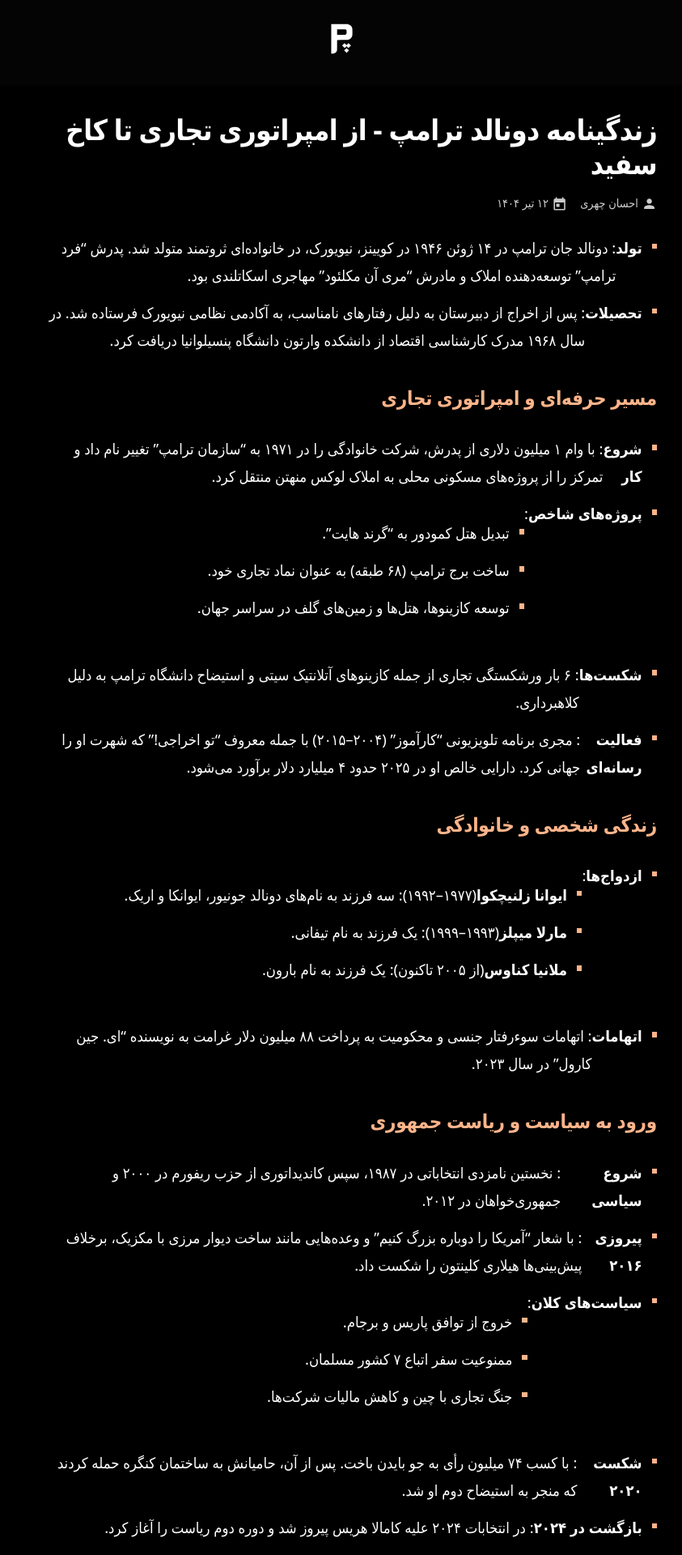
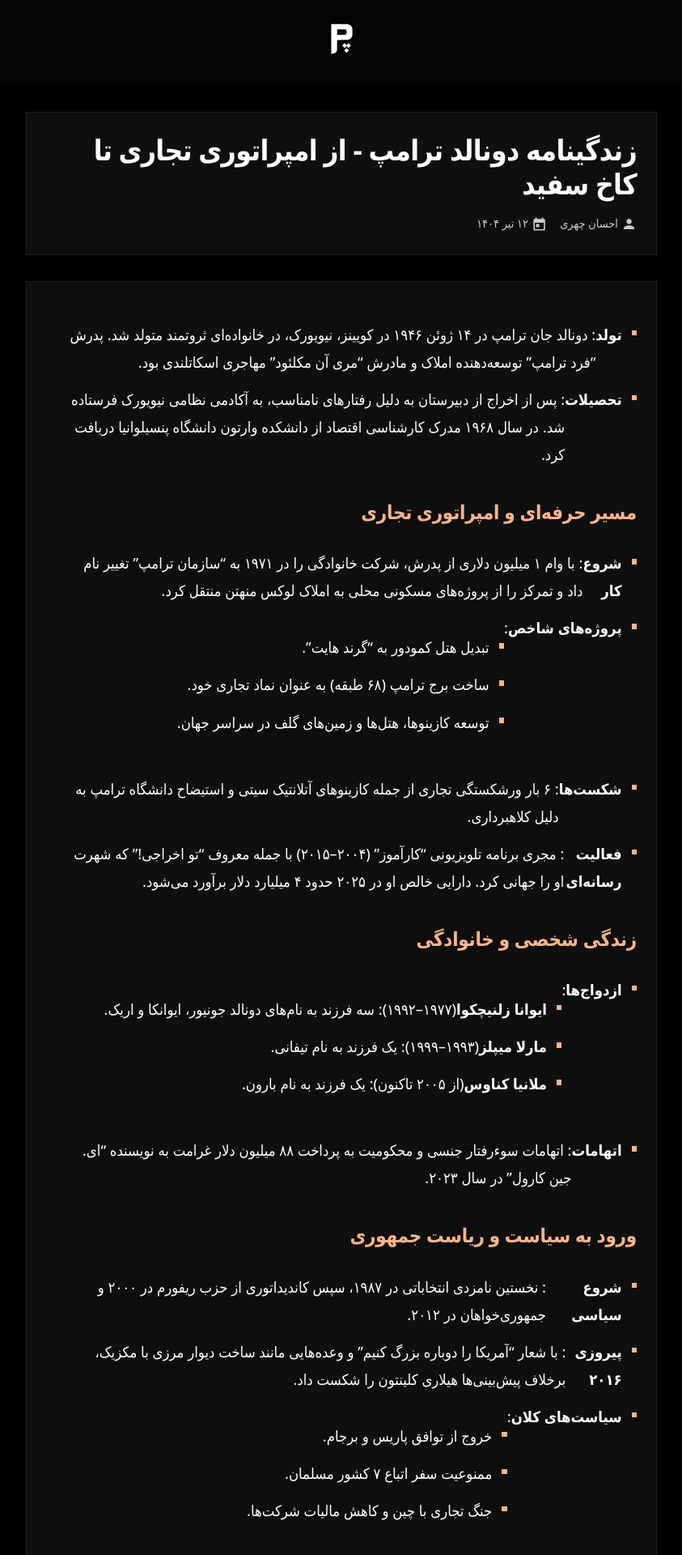
Before and after one commit to darkblog/darkblog.github.io, a Jekyll site: the page built from _posts/2025-7-3-41.md, in a window 1280 px wide. Shown: the top 1920 px of the page at 81% size, without its empty margins (218-1061 px from the left). Built offline with Jekyll 4.4.1, drawn with Linux system fonts in a browser that asks for light colours.

Commit message:
Update post.html

```diff
--- a/_layouts/post.html
+++ b/_layouts/post.html
@@ -2,6 +2,8 @@
 layout: default
 ---
 
+<div class="posts-list">
+    <div class="post-card">
         <h1 class="page-title">{{ page.title }}</h1>
         <div class="post-meta">
             <span class="post-author" itemprop="author" itemscope itemtype="https://schema.org/Person">
@@ -13,13 +15,18 @@
                 <span class="date-text" itemprop="datePublished">{{ page.date | date: "%Y/%m/%d" }}</span>
             </span>
         </div>
-<div class="article-content" itemprop="articleBody">
-    {{ content | replace: '<tr>', '<div class="table-scroll"></table>' | replace: '</tr>', '</div></div>' }}
     </div>
 
-<section class="posts-section">
+    <div class="post-card">
+        <div class="article-content" itemprop="articleBody">
+            {{ content | replace: '<table>', '<div class="table-scroll"></table>' | replace: '</table>', '</div></div>' }}
+        </div>
+    </div>
+
+    <div class="post-card">
         <h2 class="section-title">آخرین پست‌های وبلاگ</h2>
-    <div class="posts-list">
+    </div>
+
     {% assign current_post_url = page.url %}
     {% assign all_posts = site.posts | where_exp: "post", "post.url != current_post_url" %}
     {% for post in all_posts limit: 100 %}
@@ -31,7 +38,6 @@
     </a>
     {% endfor %}
 </div>
-</section>
 
 <script>
     (function formatPostDate() {
```
Lines whose indentation alone changed are shown as unchanged.
